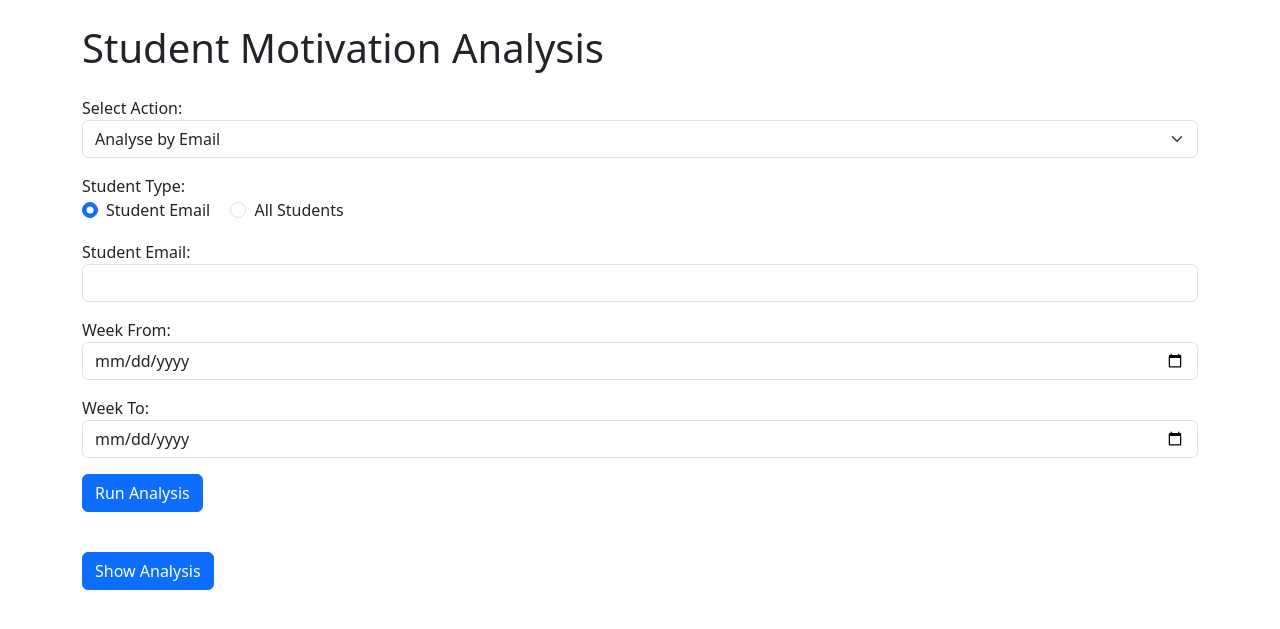
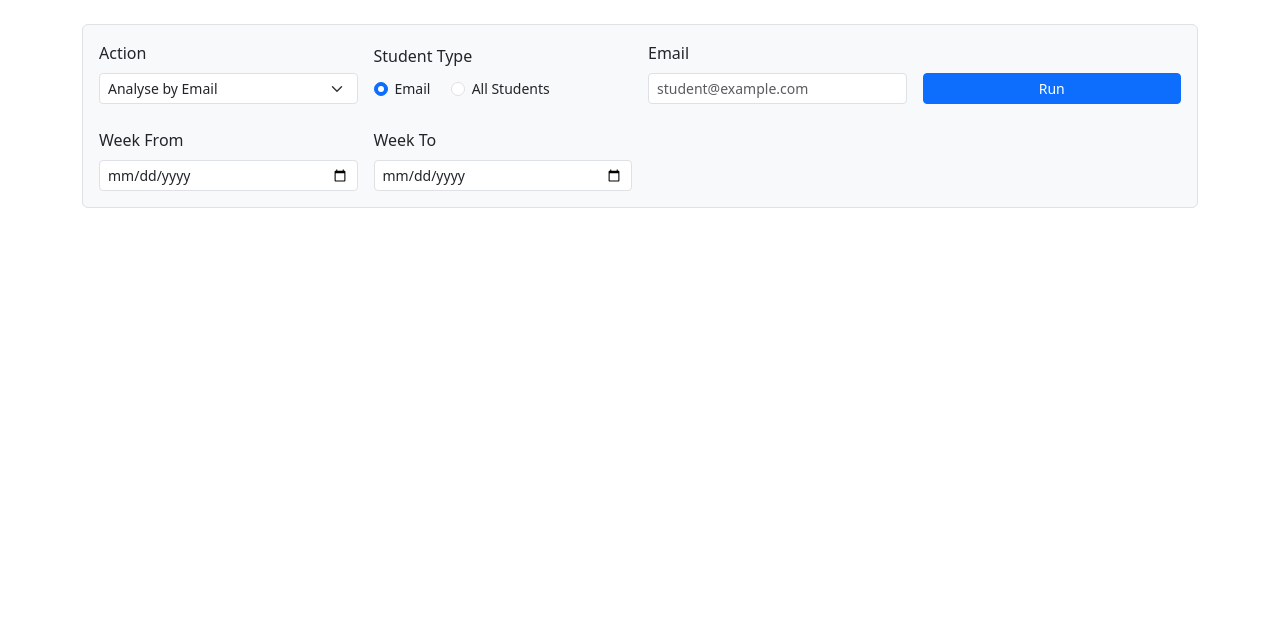
Before and after one commit to popovdenis/langchain-ai, a Flask app: page / in a window 1280 px wide. Shown: the top 629 px of the page. Run offline with Flask 3, Linux system fonts and the light colour scheme; some libraries are stand-ins or nearby versions.

Commit message:
ai agent

```diff
--- a/flask_app/app.py
+++ b/flask_app/app.py
@@ -71,13 +71,15 @@ def student_analysis():
         week_to = datetime.strptime(week_to_str, "%Y-%m-%d").isocalendar().week
 
         if action == "analyse_student":
-            agent = StudentSQLAgent(debug=True)
+            agent = StudentSQLAgent(debug=False)
             result = agent.run_analysis(email, week_from, week_to)
         elif action == "most_motivated":
             agent = MostMotivatedStudentAgent(debug=True)
             result = agent.run_analysis(week_from, week_to)
         else:
             return jsonify({"error": "Unknown action"}), 400
+
+        print("Result: ", result)
 
         parsed_input = result.get("input", "").replace("\n", "<br>") if isinstance(result, dict) else ""
         parsed_output = result.get("output", "").replace("\n", "<br>") if isinstance(result, dict) else result
--- a/flask_app/static/js/main.js
+++ b/flask_app/static/js/main.js
@@ -1,6 +1,6 @@
 document.addEventListener("DOMContentLoaded", function () {
     const studentTypeRadios = document.querySelectorAll('input[name="student_type"]');
-    const emailInputBlock = document.getElementById('student-email-input');
+    const emailInputBlock = document.getElementById('student-email-block');
     const studentTableBlock = document.getElementById('student-table');
     const analysisBlock = document.getElementById('student-analysis');
     const outputBlock = document.getElementById('output');
@@ -24,6 +24,7 @@ document.addEventListener("DOMContentLoaded", function () {
     });
 
     window.fetchStudents = async function (page = 1) {
+        analysisBlock.innerHTML = '';
         studentTableBlock.innerHTML = '<p>Loading students...</p>';
         const response = await fetch(`/students?page=${page}`);
         const html = await response.text();
@@ -31,6 +32,7 @@ document.addEventListener("DOMContentLoaded", function () {
     };
 
     window.showAnalysis = async function (email) {
+        studentTableBlock.innerHTML = '';
         analysisBlock.innerHTML = '<p>Loading analysis...</p>';
 
         const weekFrom = document.getElementById('week_from').value;
--- a/flask_app/templates/base.html
+++ b/flask_app/templates/base.html
@@ -1,25 +1,17 @@
 <!DOCTYPE html>
 <html lang="en">
 <head>
-    <meta charset="UTF-8">
-    <title>Student Motivation Dashboard</title>
-    <link rel="stylesheet" href="https://cdn.jsdelivr.net/npm/bootstrap@5.3.0/dist/css/bootstrap.min.css">
-    <style>
-        .loader {
-            text-align: center;
-            padding: 20px;
-            font-weight: bold;
-        }
-        #student-table table {
-            width: 100%;
-        }
-    </style>
+  <meta charset="UTF-8">
+  <title>Student Motivation Analysis</title>
+  <link href="https://cdn.jsdelivr.net/npm/bootstrap/dist/css/bootstrap.min.css" rel="stylesheet" crossorigin="anonymous">
 </head>
 <body>
-    <div class="container mt-4">
-        <h1 class="mb-4">Student Motivation Analysis</h1>
-        {% block content %}{% endblock %}
-    </div>
-    <script src="{{ url_for('static', filename='js/main.js') }}"></script>
+  <div class="container py-4">
+    {% block content %}{% endblock %}
+  </div>
+
+  <script src="https://cdn.jsdelivr.net/npm/bootstrap/dist/js/bootstrap.bundle.min.js" crossorigin="anonymous"></script>
+
+  <script src="{{ url_for('static', filename='js/main.js') }}"></script>
 </body>
 </html>
--- a/flask_app/templates/index.html
+++ b/flask_app/templates/index.html
@@ -1,10 +1,8 @@
 {% extends "base.html" %}
 
 {% block content %}
-    <form id="analysis-form" class="mb-4">
-        {% include "partials/form.html" %}
-        <button type="submit" class="btn btn-primary mt-3">Show Analysis</button>
-    </form>
+
+    {% include "partials/form.html" %}
 
     <!-- Students for All -->
     <div id="student-table" class="mb-4"></div>
--- a/flask_app/templates/partials/form.html
+++ b/flask_app/templates/partials/form.html
@@ -1,38 +1,50 @@
-<form id="analysis-form">
-    <div class="form-group mb-3">
-        <label for="action">Select Action:</label>
-        <select name="action" id="action" class="form-select">
+<form id="analysis-form" class="border p-3 rounded bg-light">
+    <div class="row g-3 align-items-end">
+        <!-- Action -->
+        <div class="col-md-3">
+            <label for="action" class="form-label">Action</label>
+            <select name="action" id="action" class="form-select form-select-sm">
                 <option value="analyse_student">Analyse by Email</option>
                 <option value="most_motivated">Most Motivated</option>
             </select>
         </div>
 
-    <div class="form-group mb-3">
-        <label>Student Type:</label><br>
-        <div class="form-check form-check-inline">
-            <input class="form-check-input" type="radio" name="student_type" value="email" checked>
-            <label class="form-check-label">Student Email</label>
+        <!-- Student Type -->
+        <div class="col-md-3">
+            <label class="form-label d-block">Student Type</label>
+            <div class="form-check form-check-inline small">
+                <input class="form-check-input" type="radio" name="student_type" id="type-email" value="email" checked>
+                <label class="form-check-label" for="type-email">Email</label>
             </div>
-        <div class="form-check form-check-inline">
-            <input class="form-check-input" type="radio" name="student_type" value="all">
-            <label class="form-check-label">All Students</label>
+            <div class="form-check form-check-inline small">
+                <input class="form-check-input" type="radio" name="student_type" id="type-all" value="all">
+                <label class="form-check-label" for="type-all">All Students</label>
             </div>
         </div>
 
-    <div class="form-group mb-3" id="student-email-block">
-        <label for="student-email-input">Student Email:</label>
-        <input type="email" id="student-email-input" name="email" class="form-control">
+        <!-- Email Input -->
+        <div class="col-md-3" id="student-email-block">
+            <label for="student-email-input" class="form-label">Email</label>
+            <input type="email" id="student-email-input" name="email" class="form-control form-control-sm" placeholder="student@example.com">
         </div>
 
-    <div class="form-group mb-3">
-        <label for="week_from">Week From:</label>
-        <input type="date" id="week_from" name="week_from" class="form-control">
+        <!-- Submit -->
+        <div class="col-md-3 d-grid">
+            <button id="run_analysis" type="submit" class="btn btn-primary btn-sm mt-2">Run</button>
+        </div>
     </div>
 
-    <div class="form-group mb-3">
-        <label for="week_to">Week To:</label>
-        <input type="date" id="week_to" name="week_to" class="form-control">
+    <div class="row g-3 mt-2">
+        <!-- Week From -->
+        <div class="col-md-3">
+            <label for="week_from" class="form-label">Week From</label>
+            <input type="date" id="week_from" name="week_from" class="form-control form-control-sm">
         </div>
 
-    <button type="submit" class="btn btn-primary">Run Analysis</button>
+        <!-- Week To -->
+        <div class="col-md-3">
+            <label for="week_to" class="form-label">Week To</label>
+            <input type="date" id="week_to" name="week_to" class="form-control form-control-sm">
+        </div>
+    </div>
 </form>
```
Lines whose indentation alone changed are shown as unchanged.
